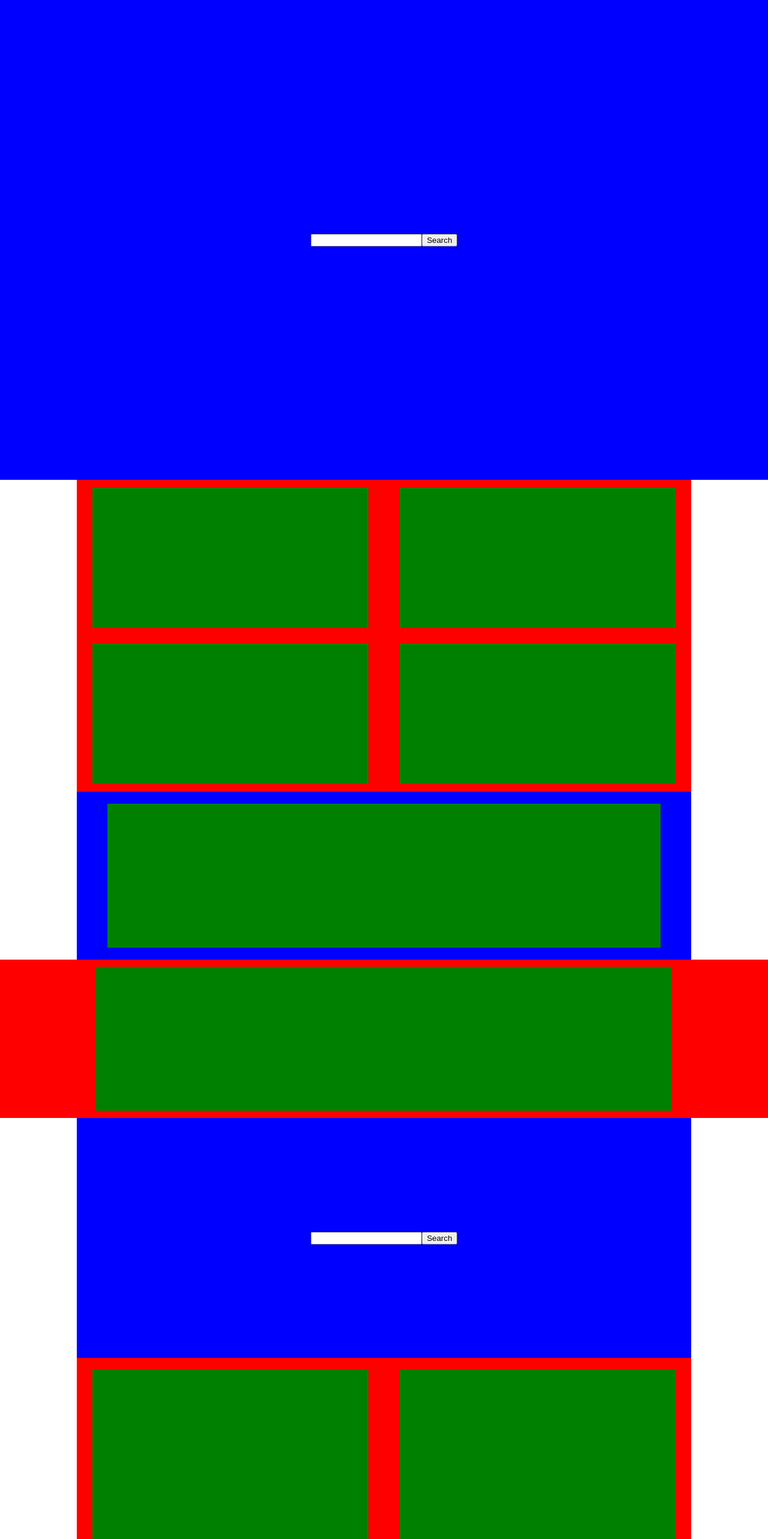
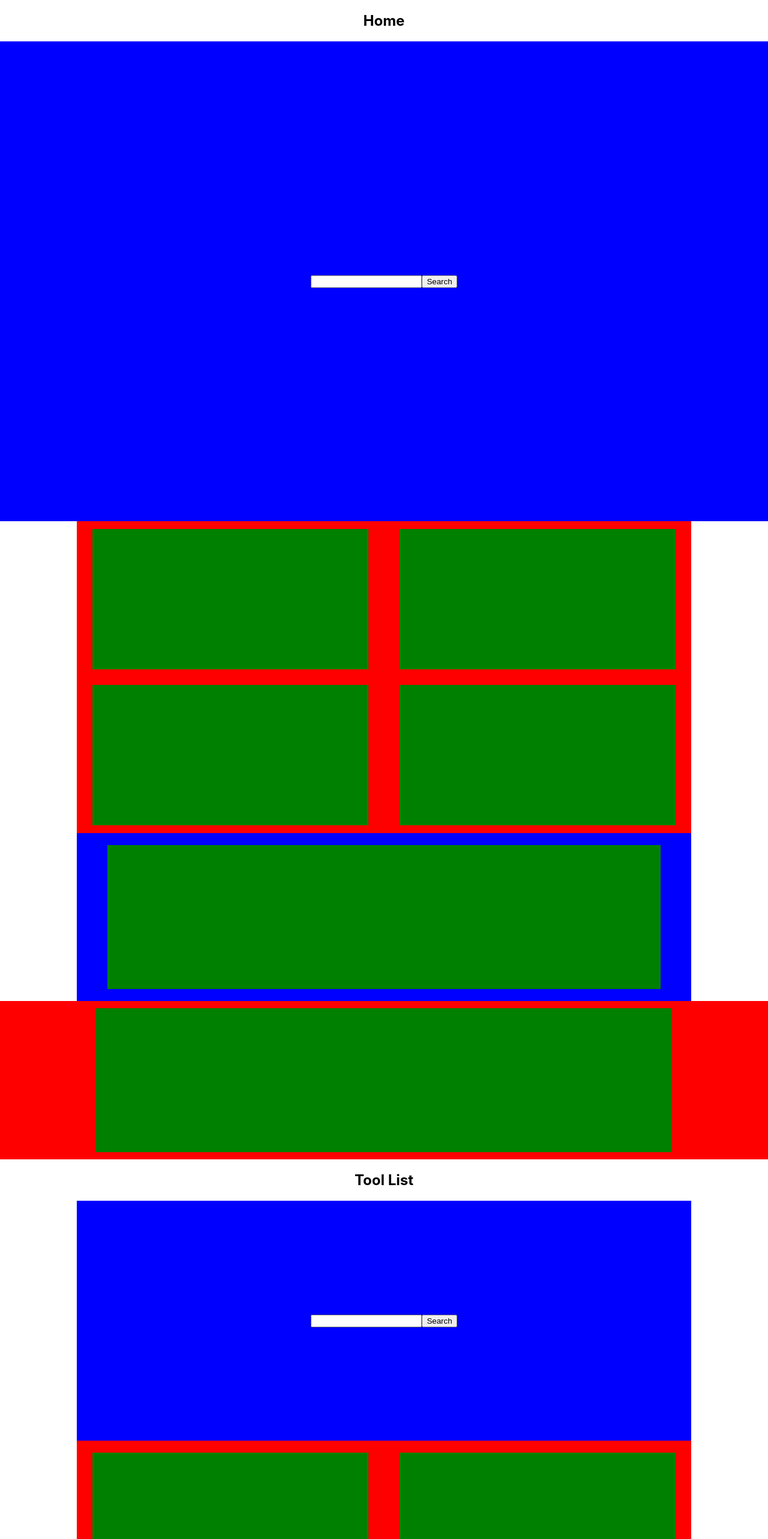
Before and after one commit to Use-My-Tools-BW/front-end, a React (Create React App) app: page /register in a window 1280 px wide. Shown: the top 2566 px of the page at 60% size. Built offline with nearby package versions, Linux system fonts and the light colour scheme.

Commit message:
Refactored some minor styling to not use any padding

```diff
--- a/src/components/Account.js
+++ b/src/components/Account.js
@@ -4,14 +4,16 @@ import { connect } from "react-redux";
 
 function Account(props) {
     return(
+        <>
+            <h2>Account</h2>
             <div className="account-section" style={{ height: '100vh', width: '100vw', backgroundColor: 'blue', display: 'flex', alignItems: 'center', justifyContent: 'space-around' }}>
-            <div className="icon-buttons" style={{ width: '25%', height: '80vh', backgroundColor: 'red', display: 'flex', flexWrap: 'wrap', justifyContent: 'space-around', alignItems: 'center'}}>
+                <div className="icon-buttons" style={{ width: '25%', height: '80%', backgroundColor: 'red', display: 'flex', flexWrap: 'wrap', justifyContent: 'space-around', alignItems: 'center'}}>
                     {/* Three div elements below show how icon buttons will be positioned */}
                     <div style={{ height: '30%', width: '80%', backgroundColor: 'green' }} />
                     <div style={{ height: '30%', width: '80%', backgroundColor: 'green' }} />
                     <div style={{ height: '30%', width: '80%', backgroundColor: 'green' }} />
                 </div>
-            <div className="currently-section" style={{ width: '65%', height: '80vh', display: 'flex', flexDirection: 'column', justifyContent: 'space-around', alignItems: 'center' }}>
+                <div className="currently-section" style={{ width: '65%', height: '80%', display: 'flex', flexDirection: 'column', justifyContent: 'space-around', alignItems: 'center' }}>
                     <div className="currently-renting" style={{ width: '80%', height: '45%', backgroundColor: 'red', display: 'flex', flexWrap: 'wrap', justifyContent: 'space-around', alignItems: 'center'}}>
                         {/* Three div elements below show how currently renting slider will be positioned */}
                         <div style={{ height: '80%', width: '90%', backgroundColor: 'green' }} />
@@ -22,6 +24,7 @@ function Account(props) {
                     </div>
                 </div>
             </div>
+        </>
     )
 }
 
--- a/src/components/Home.js
+++ b/src/components/Home.js
@@ -7,6 +7,7 @@ function Home(props) {
 
     return (
         <>
+            <h2>Home</h2>
             <div className="hero-search" style={{ height: '100vh', width: '100%', display: 'flex', justifyContent: 'center', alignItems: 'center', backgroundColor: 'blue' }}>
                 <form>
                     {/* handleChange and onSubmit will need to be added */}
--- a/src/components/ToolList.js
+++ b/src/components/ToolList.js
@@ -5,6 +5,8 @@ import { connect } from "react-redux";
 function ToolList(props) {
     // A useState() hook will need to be used here to hold filtered search results
     return (
+        <>
+            <h2>Tool List</h2>
             <div style={{ display: 'flex', justifyContent: 'center', alignItems: 'center', flexDirection: 'column' }}>
                 {/* Minimal search component replaces 'search' div */}
                 <div className="search" style={{ height: '50vh', width: '80vw', backgroundColor: 'blue', display: 'flex', justifyContent: 'center', alignItems: 'center' }}>
@@ -23,6 +25,7 @@ function ToolList(props) {
                     <div style={{ height: '45%', width: '45%', backgroundColor: 'green' }} />
                 </div>
             </div>
+        </>
     )
 }
 
```
Lines whose indentation alone changed are shown as unchanged.
